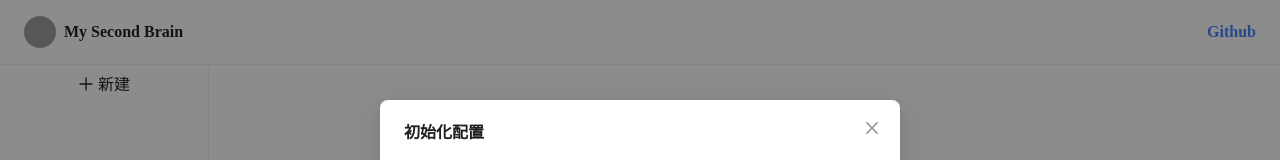
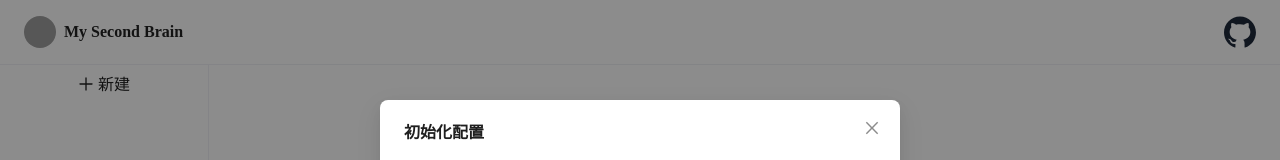
Before and after one commit to lexmin0412/my-second-brain, a React (Vite) app: page / in a window 1280 px wide. Shown: the top 160 px of the page. Built offline with nearby package versions, Linux system fonts and the light colour scheme; grey boxes are pictures that could not be loaded; the HTML template or start-up script is replaced by a standard one.

Commit message:
feat: Github 文字替换为图标

```diff
--- a/src/home/index.tsx
+++ b/src/home/index.tsx
@@ -1,6 +1,6 @@
 import {useOssClient} from "@/hooks";
 import {message, Empty} from "antd";
-import {PlusOutlined} from "@ant-design/icons";
+import {PlusOutlined, GithubOutlined} from "@ant-design/icons";
 import {useRequest} from "ahooks";
 import dayjs from "dayjs";
 import {GlobalContext} from "@/hooks/context";
@@ -132,13 +132,17 @@ export default function Home() {
               My Second Brain
             </div>
           </div>
-          <div>
+          <div className="flex items-center">
             <a
               href="https://github.com/lexmin0412/my-second-brain"
-              className="font-semibold"
+              className="font-semibold text-slate-800"
               target="_blank"
             >
-              Github
+              <GithubOutlined
+                style={{
+                  fontSize: "32px",
+                }}
+              />
             </a>
           </div>
         </div>
```
